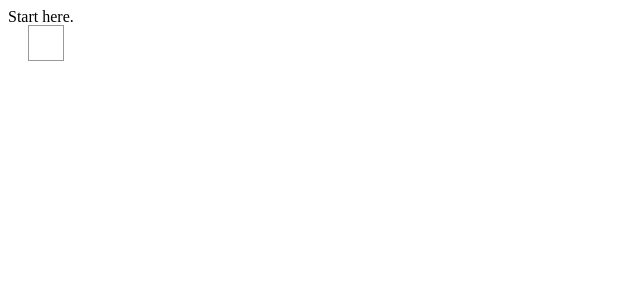
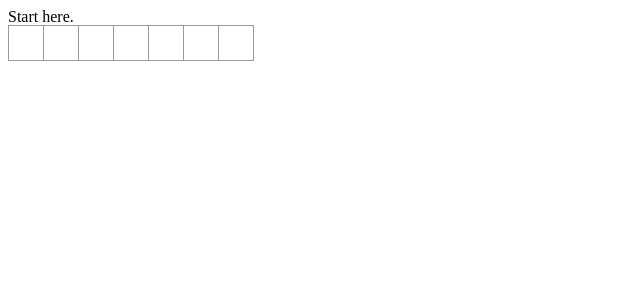
Before and after one commit to kenyon-luce/react-exercises, a React (Create React App) app: page / in a window 1280 px wide. Shown: the top 300 px of the page, without its empty margins (0-640 px from the left). Built offline with nearby package versions, Linux system fonts and the light colour scheme.

Commit message:
checking on rmdb

```diff
--- a/src/App.js
+++ b/src/App.js
@@ -24,9 +24,10 @@ import styled from 'styled-components'
 // `;
 
 const Grid = styled.div`
-max-width: var(--maxWidth);
-margin: 0 auto;
-padding: 0 20px;
+// max-width: var(--maxWidth);
+// margin: 0 auto;
+// padding: 0 20px;
+  display: flex
 `;
 
 const Square = styled.div`
@@ -51,6 +52,12 @@ const Square = styled.div`
 const Board = () => (
   <Grid>
     <Square/>
+    <Square/>
+    <Square/>
+    <Square/>
+    <Square/>
+    <Square/>
+    <Square/>
   </Grid>
 )
 
```
